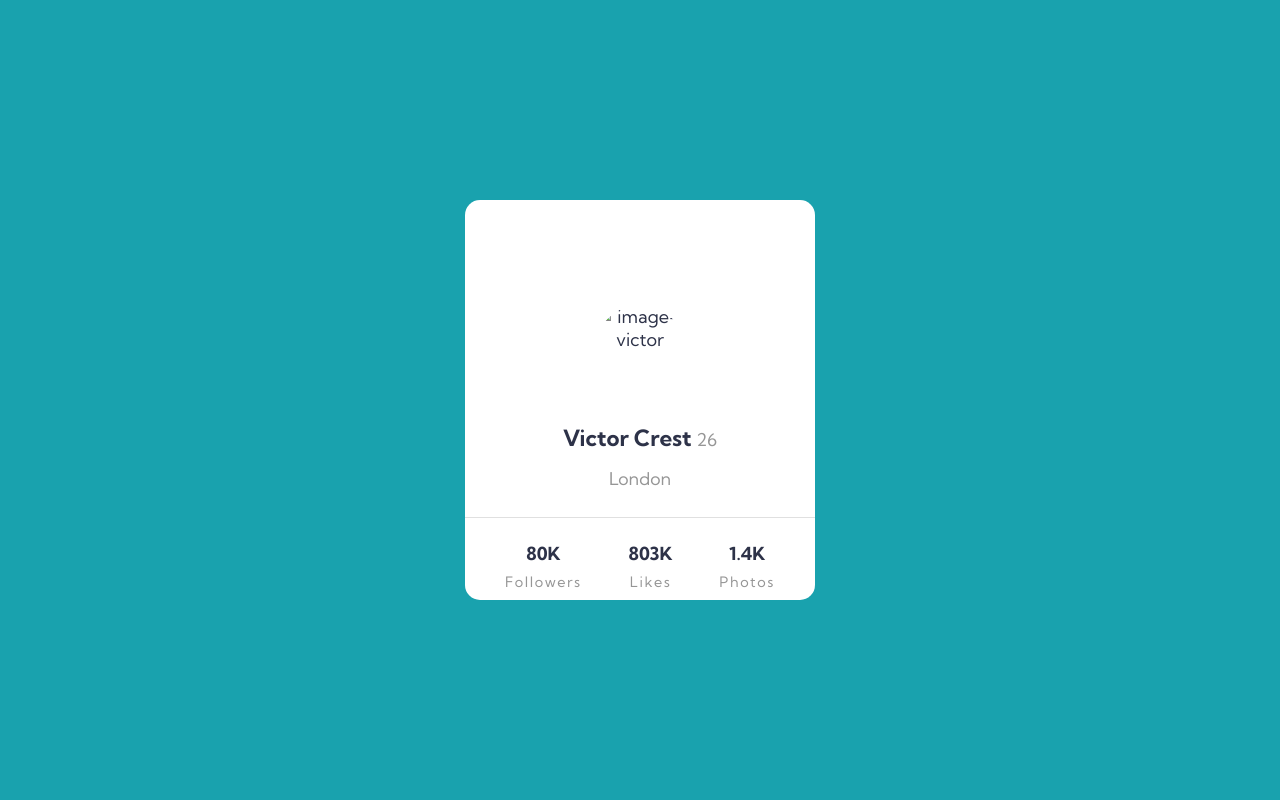
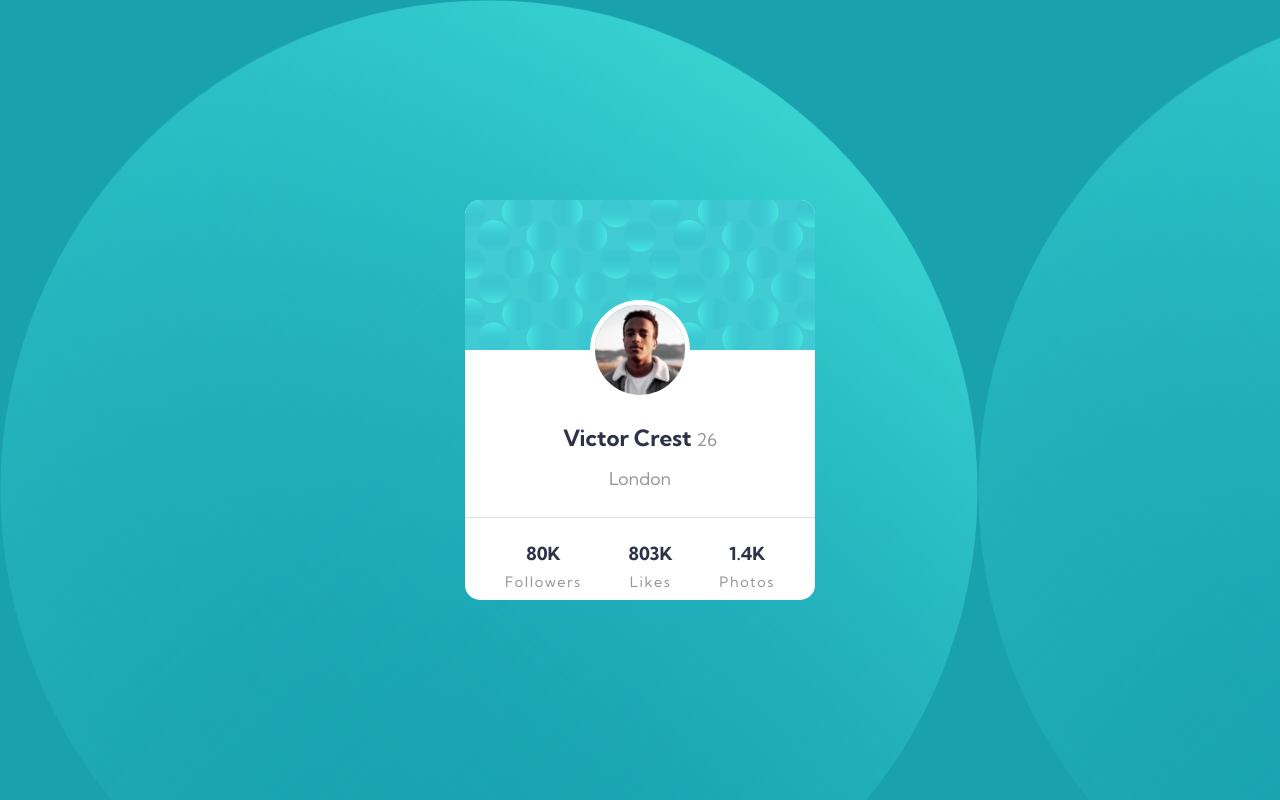
Before and after one commit to joaosantos1989/Profile-card-component, a plain HTML site: page index.html in a window 1280 px wide. Drawn offline with Linux system fonts and the light colour scheme; the site is published under a folder, as on GitHub Pages, so addresses that start at the root find nothing.

Commit message:
fifth commit

```diff
--- a/index.html
+++ b/index.html
@@ -16,7 +16,7 @@
   <section class="main">
     <div class="container">
       <div class="upper-container"></div>
-      <div class="img-sec"><img src="/images/image-victor.jpg" alt="image-victor"></div>
+      <div class="img-sec"><img src="./images/image-victor.jpg" alt="image-victor"></div>
       <div class="card-body">
         <h2 class="name">Victor Crest <span class="age">26</span></h2>
         <h3 class="city">London</h3>
--- a/styles.css
+++ b/styles.css
@@ -11,7 +11,7 @@ body {
 }
 
 .main {
-    background: url("/images/bg-pattern-top.svg"), url("/images/bg-pattern-bottom.svg");
+    background: url("./images/bg-pattern-top.svg"), url("./images/bg-pattern-bottom.svg");
     background-color: hsl(185, 75%, 39%);
     min-height: 100vh;
     display: flex;
@@ -30,7 +30,7 @@ body {
 .upper-container {
     width: 350px;
     height: 150px;
-    background: url("/images/bg-pattern-card.svg");
+    background: url("./images/bg-pattern-card.svg");
     background-size: cover;
 
 }
```
